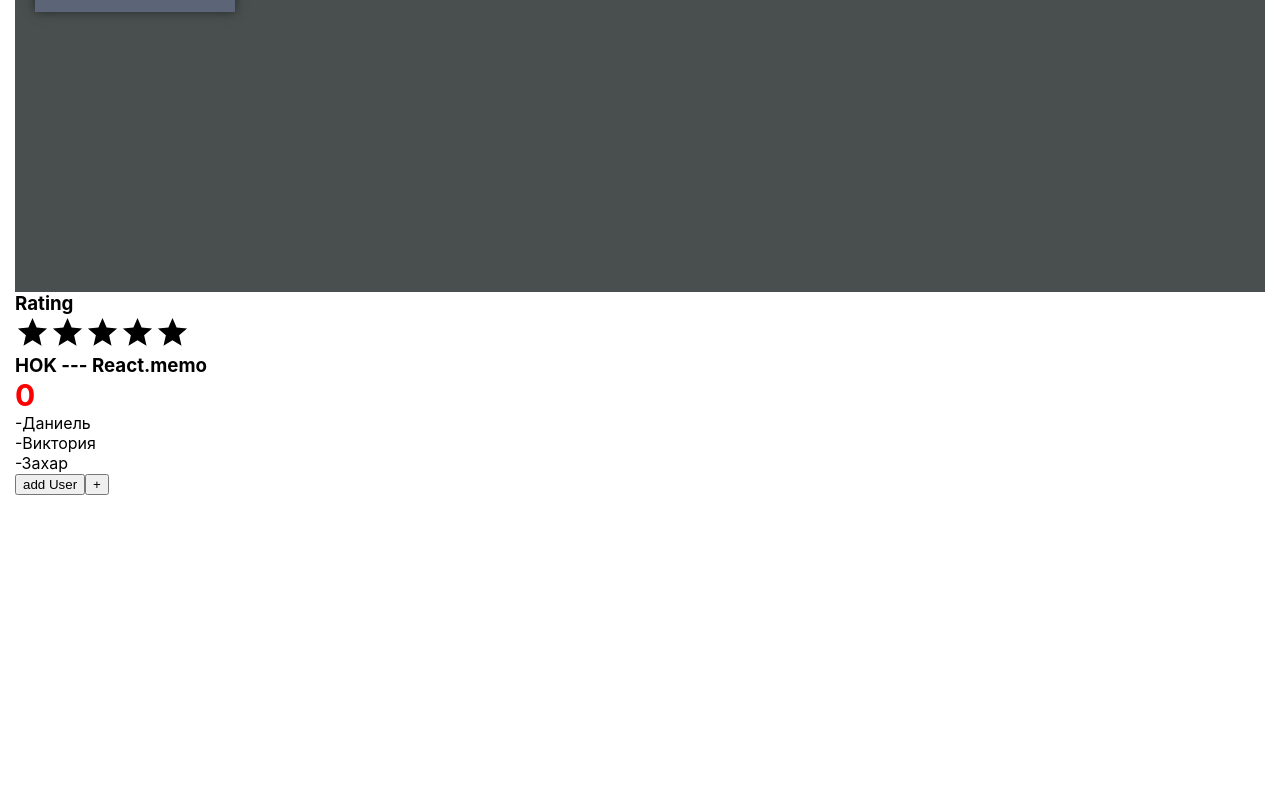
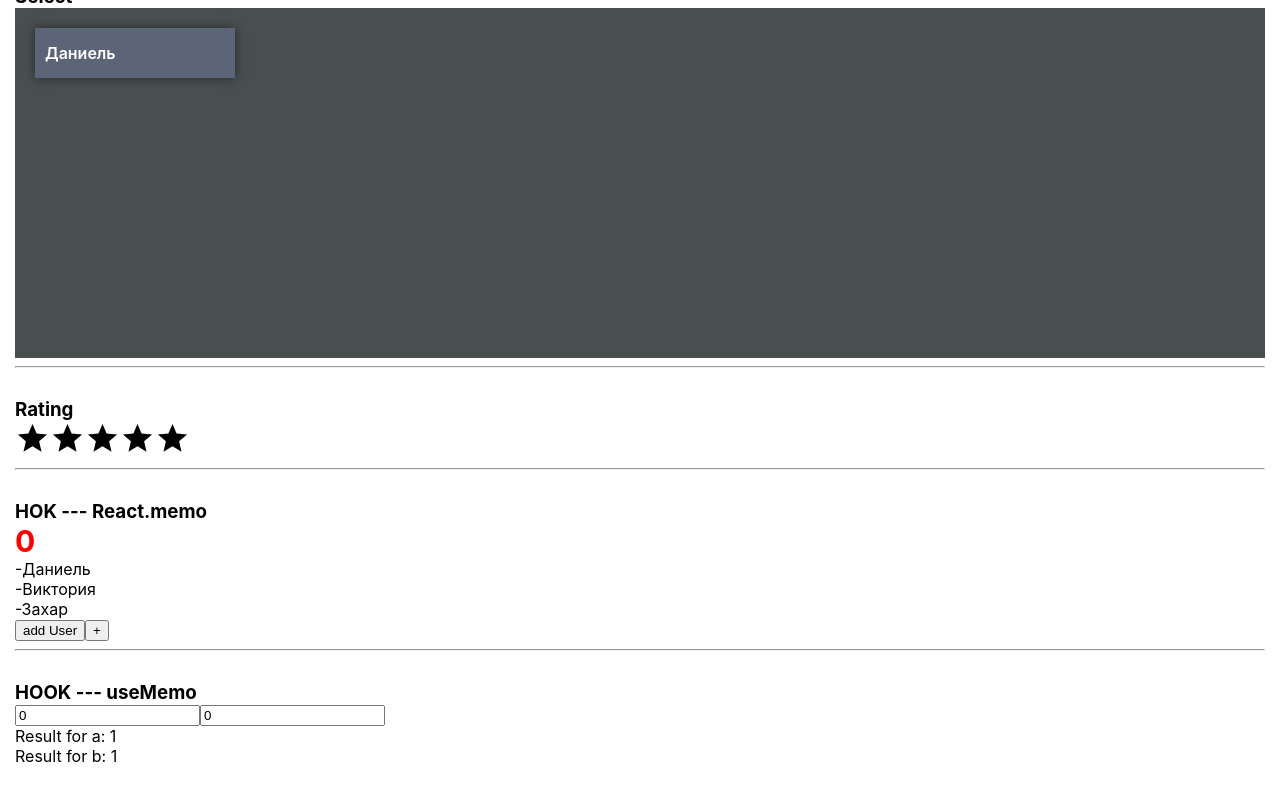
Before and after one commit to DaniyelGit/React-Kabzda, a React (Create React App) app: page / in a window 1280 px wide. Shown: the part 368-1168 px from the top of the page. Before the commit the page ends 1063 px from the top, so only its background shows below. Built offline with nearby package versions, Linux system fonts and the light colour scheme.

Commit message:
learn hook useMemo

```diff
--- a/src/App.css
+++ b/src/App.css
@@ -32,3 +32,7 @@
     color: red;
     font-size: 30px;
 }
+
+hr {
+    margin-bottom: 30px;
+}
--- a/src/App.tsx
+++ b/src/App.tsx
@@ -16,6 +16,7 @@
 import {Select} from "./Components/Select/Select";
 import {Rating} from "./Components/Rating/Rating";
 import {ReactMemo} from "./Components/ReactMemo/ReactMemo";
+import {UseMemo} from "./Components/UseMemo/UseMemo";
 
 
 
@@ -54,13 +55,23 @@
             {/*Select*/}
             <Select/>
 
+            <hr/>
+
             <h3>Rating</h3>
             {/*Rating*/}
             <Rating/>
 
+            <hr/>
+
             <h3>HOK --- React.memo</h3>
             {/*HOK --- React.memo*/}
             <ReactMemo/>
+
+            <hr/>
+
+            <h3>HOOK --- useMemo</h3>
+            {/*HOOK --- useMemo*/}
+            <UseMemo/>
         </div>
     );
 }
--- /dev/null
+++ b/src/Components/UseMemo/UseMemo.tsx
@@ -0,0 +1,41 @@
+import React from 'react';
+
+
+
+
+export const UseMemo = () => {
+
+
+    const [a, setA] = React.useState<number>(0);
+    const [b, setB] = React.useState<number>(0);
+
+    let resultA = 1;
+    let resultB = 1;
+
+    for (let i = 1; i <= a; i++) {
+        let fake = 0;
+        while (fake < 100000000) {
+            fake++;
+            const fakeValue = Math.random();
+        }
+        resultA *= i;
+    }
+
+    for (let i = 1; i <= b; i++) {
+        resultB *= i;
+    }
+
+
+    return (
+        <div>
+            <input type="text" value={a} onChange={(e) => setA(+e.currentTarget.value)}/>
+            <input type="text" value={b} onChange={(e) => setB(+e.currentTarget.value)}/>
+            <div>
+                Result for a: {resultA}
+            </div>
+            <div>
+                Result for b: {resultB}
+            </div>
+        </div>
+    );
+};
```
